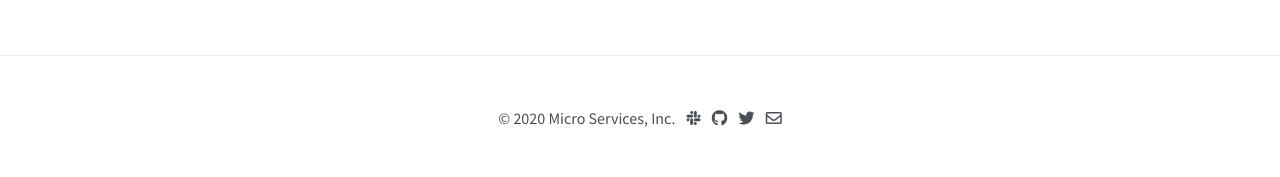
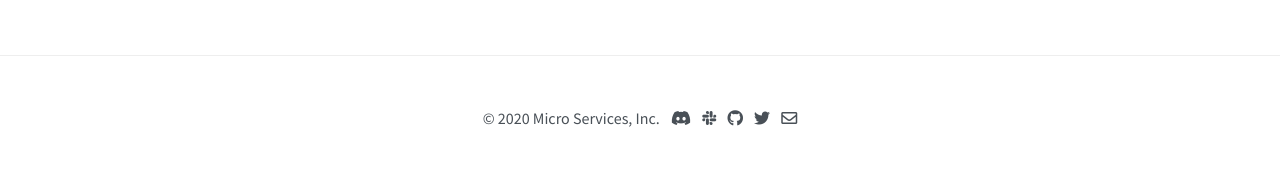
Before and after one commit to micro-community/go-micro-v2-doc, a Jekyll site: the page about.html, which Jekyll copies as it is, in a window 1280 px wide. Shown: the part 1437-1614 px from the top of the page. Built offline with Jekyll 4.4.1, drawn with Linux system fonts in a browser that asks for light colours; nearby versions of some CDN libraries.

Commit message:
add discord

```diff
--- a/about.html
+++ b/about.html
@@ -119,6 +119,7 @@
         <center>
                 <ul class="list-inline">
                         <li class="list-inline-item">&copy; 2020 Micro Services, Inc.</li>
+                        <li class="list-inline-item"><a href="https://discord.gg/hbmJEct"><i class="fab fa-discord"></i></a></li>
                         <li class="list-inline-item"><a href="https://slack.micro.mu"><i class="fab fa-slack"></i></a></li>
                         <li class="list-inline-item"><a href="https://github.com/micro"><i class="fab fa-github"></i></a></li>
                         <li class="list-inline-item"><a href="https://twitter.com/microhq"><i class="fab fa-twitter"></i></a></li>
--- a/index.html
+++ b/index.html
@@ -95,6 +95,7 @@
 	<center>
 		<ul class="list-inline">
 			<li class="list-inline-item">&copy; 2020 Micro Services, Inc.</li>
+			<li class="list-inline-item"><a href="https://discord.gg/hbmJEct"><i class="fab fa-discord"></i></a></li>
 			<li class="list-inline-item"><a href="https://slack.micro.mu"><i class="fab fa-slack"></i></a></li>
 			<li class="list-inline-item"><a href="https://github.com/micro"><i class="fab fa-github"></i></a></li>
 			<li class="list-inline-item"><a href="https://twitter.com/microhq"><i class="fab fa-twitter"></i></a></li>
```
